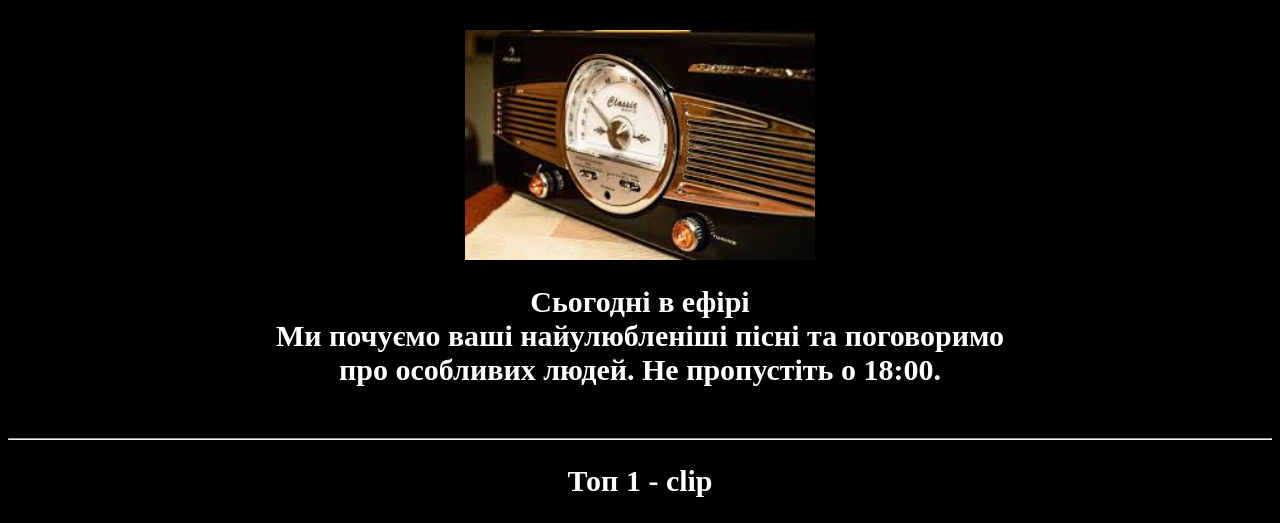
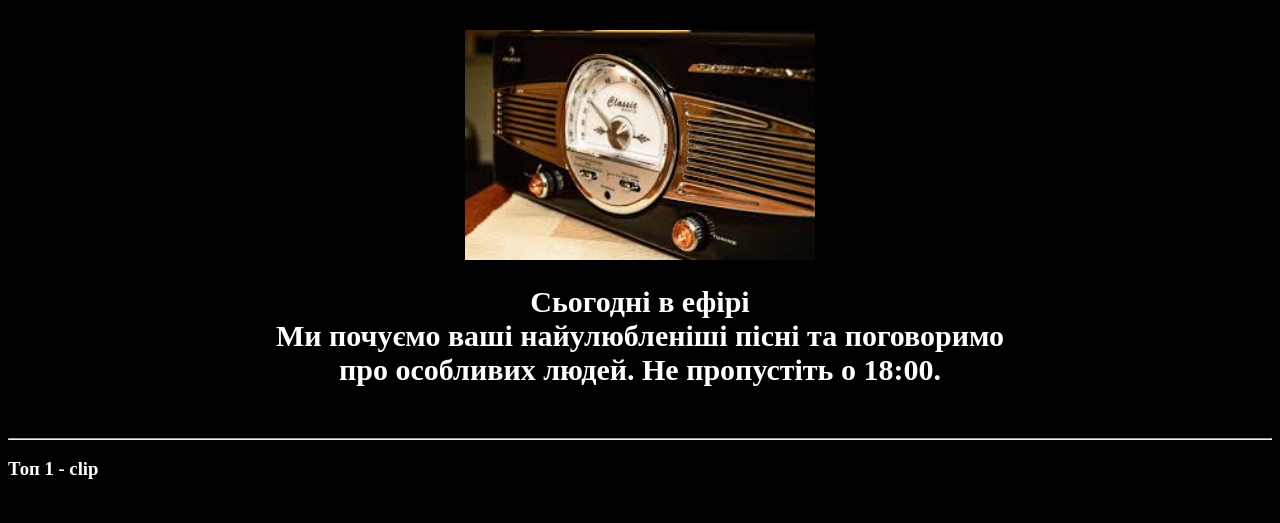
Before and after one commit to Baltazar-cpu/Radio-Music, a plain HTML site: page index.html in a window 1280 px wide. Shown: the part 525-1048 px from the top of the page. After the commit the page ends 1024 px from the top, so only its background shows below. Drawn offline with Linux system fonts and the light colour scheme.

```diff
--- a/index.html
+++ b/index.html
@@ -44,9 +44,10 @@
         <br>
     <hr>
         <section id="video_info">
-            <h2 id="information">
+            <h3 id="info">
             Топ 1 - clip
-            </h2>
+            </h3>
         </section>
+    </main>
 </body>
 </html>
```
